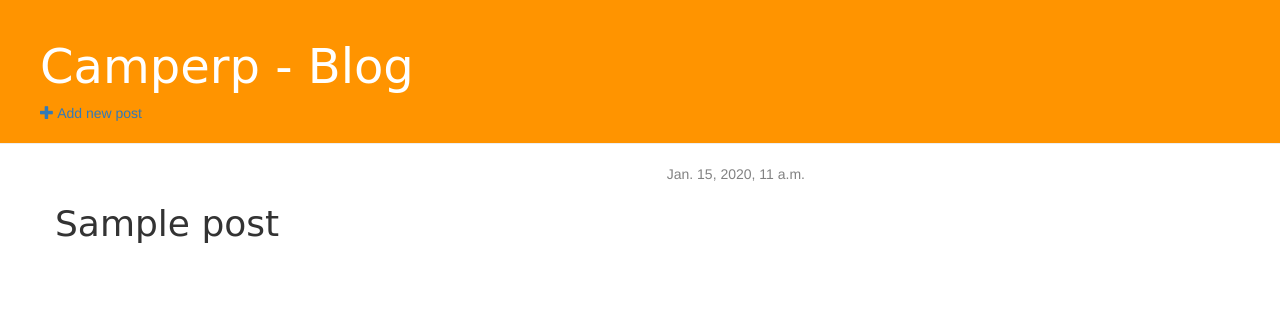
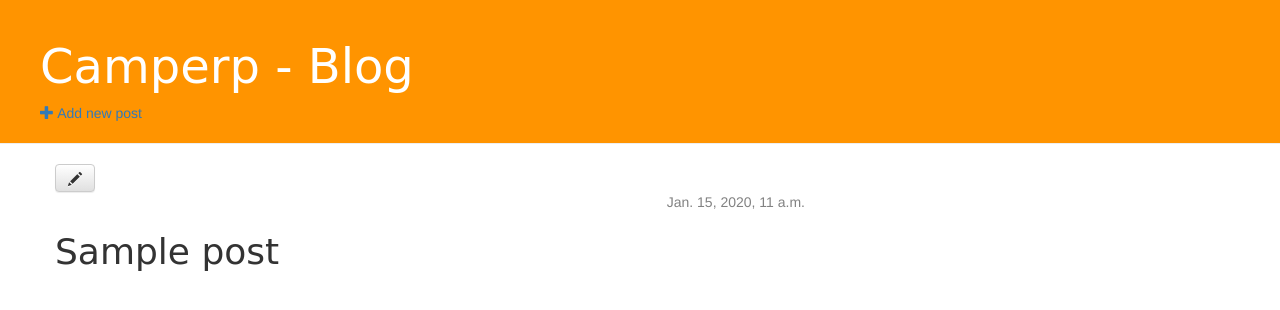
Before and after one commit to mugan86/camperp, a Django app: page /post/1/ in a window 1280 px wide. Shown: the top 310 px of the page. Run offline with Django 3.2, Linux system fonts and the light colour scheme; tables that the repository leaves empty hold one stand-in row (values such as "Sample post"); some libraries are stand-ins or nearby versions; some web fonts are replaced.

Commit message:
Add edit button

```diff
--- a/blog/templates/blog/post_detail.html
+++ b/blog/templates/blog/post_detail.html
@@ -1,6 +1,7 @@
 {% extends 'blog/base.html' %}
 
  {% block content %}
+    <a class="btn btn-default" href="{% url 'blog_post_edit' pk=post.pk %}"><span class="glyphicon glyphicon-pencil"></span></a>
     <div class="post">
         <div class="date">
             {{ post.published_date }}
```
